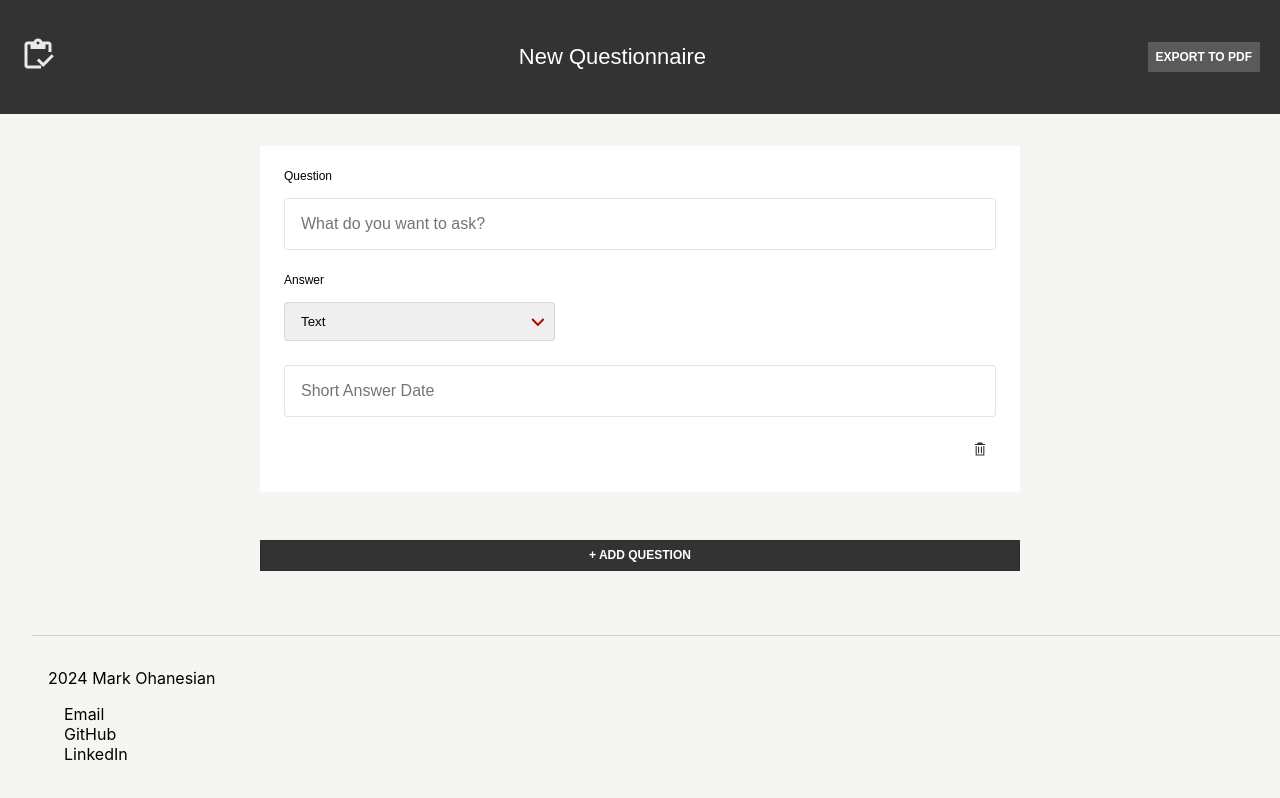
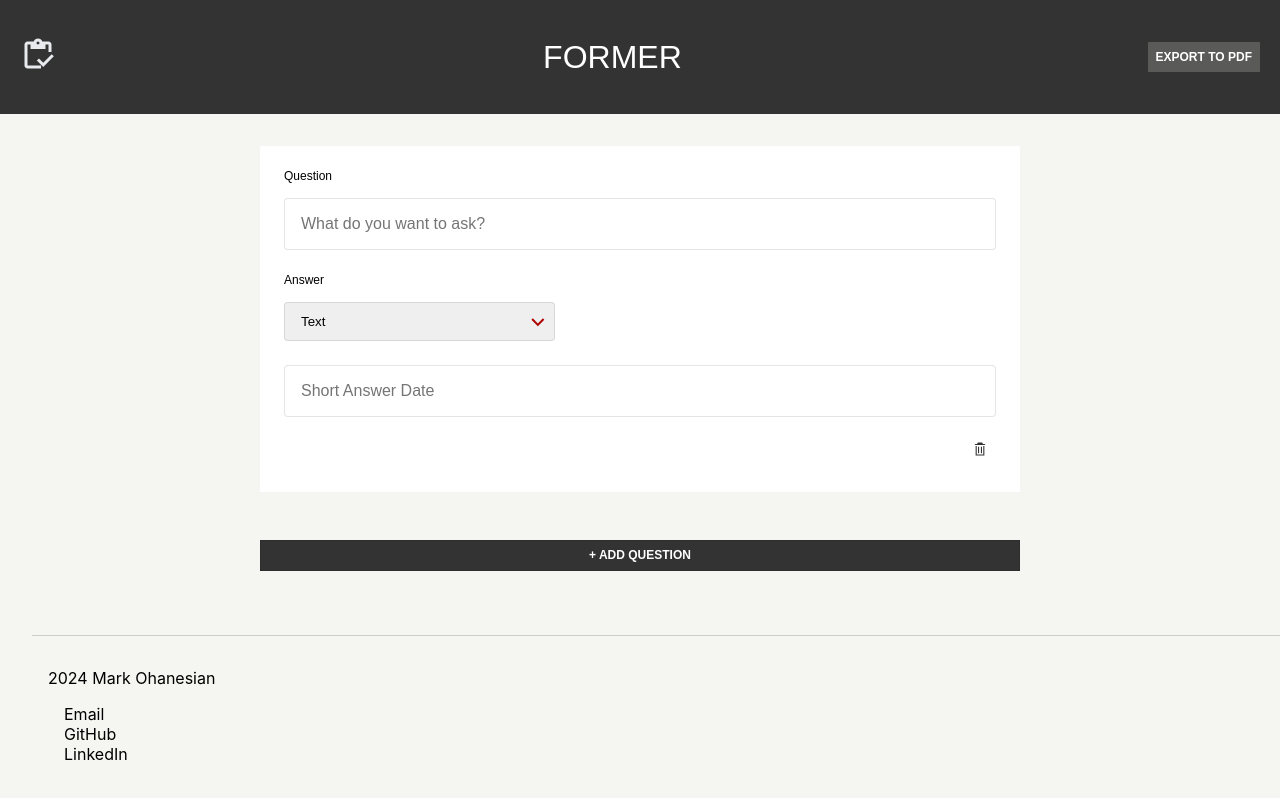
Before and after one commit to markohanesian/former-mso, a React (Create React App) app: page / in a window 1280 px wide. Shown: the top 798 px of the page. Built offline with nearby package versions, Linux system fonts and the light colour scheme.

Commit message:
Remove unused vars and add new page title

```diff
--- a/src/components/NavBar.js
+++ b/src/components/NavBar.js
@@ -1,21 +1,7 @@
-import React, { useState, useRef } from "react";
 import FormerIcon from "./FormerIcon";
 import ExportButton from "./ExportButton";
 
-export default function Navbar({ onButtonClick, pageTitle }) {
-  const [, setInputValue] = useState(pageTitle);
-  const buttonRef = useRef(null);
-
-  const handleChange = (e) => {
-    setInputValue(e.target.value);
-  };
-
-  const handleEnterPress = (e) => {
-    if (e.key === "Enter") {
-      setInputValue(e.target.value);
-      buttonRef.current.focus();
-    }
-  };
+export default function Navbar() {
 
   const navbarStyles = {
     margin: 0,
@@ -33,14 +19,10 @@ export default function Navbar({ onButtonClick, pageTitle }) {
     alignItems: "center",
   };
 
-  const inputStyles = {
-    background: "none",
-    border: "none",
+  const PageTitleStyle = {
     color: "#fff",
-    width: "100%",
-    padding: "0.5rem",
-    textAlign: "center",
-    fontSize: "22px",
+    fontFamily: "sans-serif",
+    fontWeight: "400",
   };
 
   return (
@@ -49,16 +31,7 @@ export default function Navbar({ onButtonClick, pageTitle }) {
         <FormerIcon />
       </div>
       <div style={{ ...sectionStyles }}>
-        <input
-          id="page-title-input"
-          type="text"
-          placeholder="New Questionnaire"
-          aria-label="Form Title"
-          style={inputStyles}
-          onChange={handleChange}
-          onKeyDown={handleEnterPress}
-          maxLength="15"
-        />
+        <h1 style={PageTitleStyle}>FORMER</h1>
       </div>
       <div style={sectionStyles}>
         <ExportButton />
```
